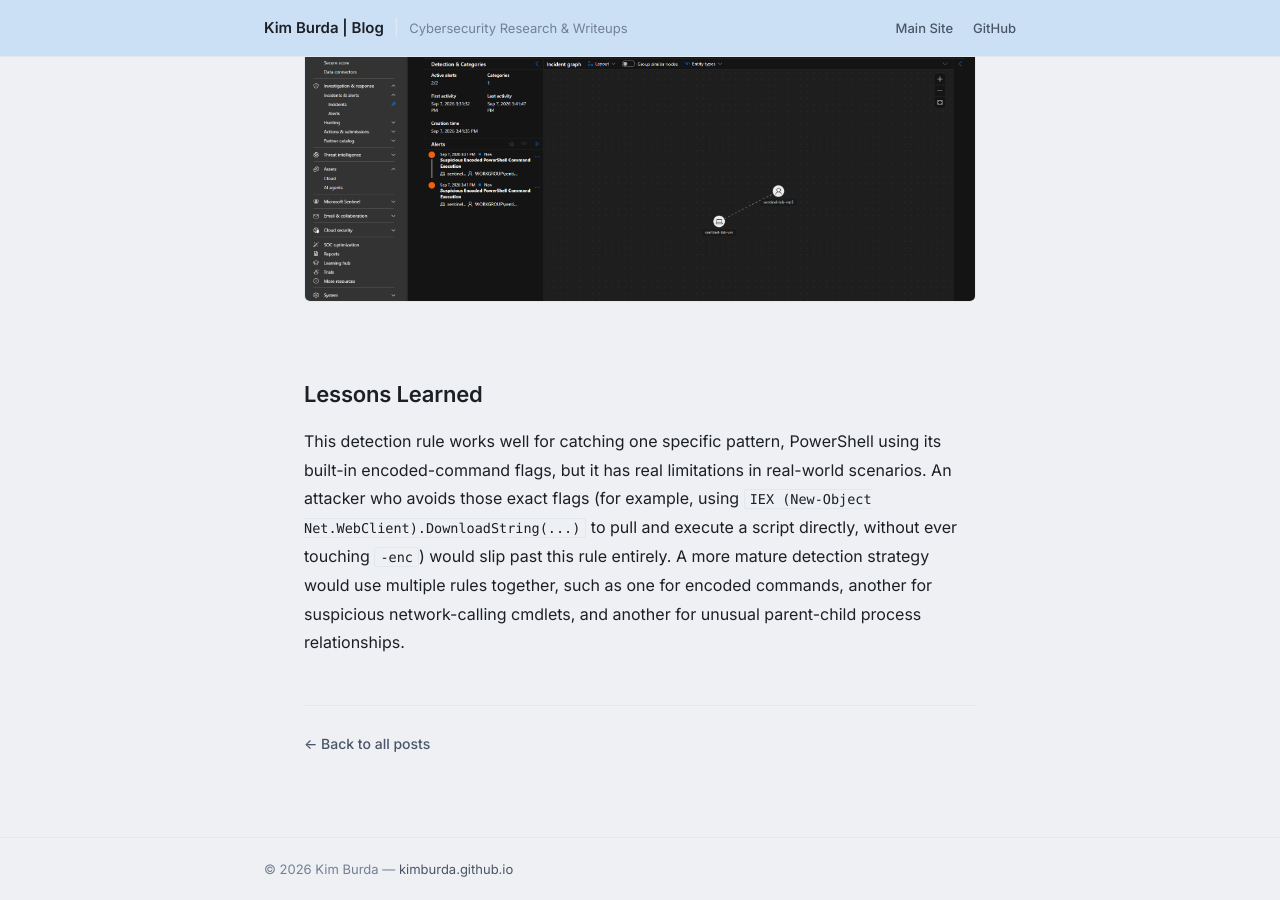
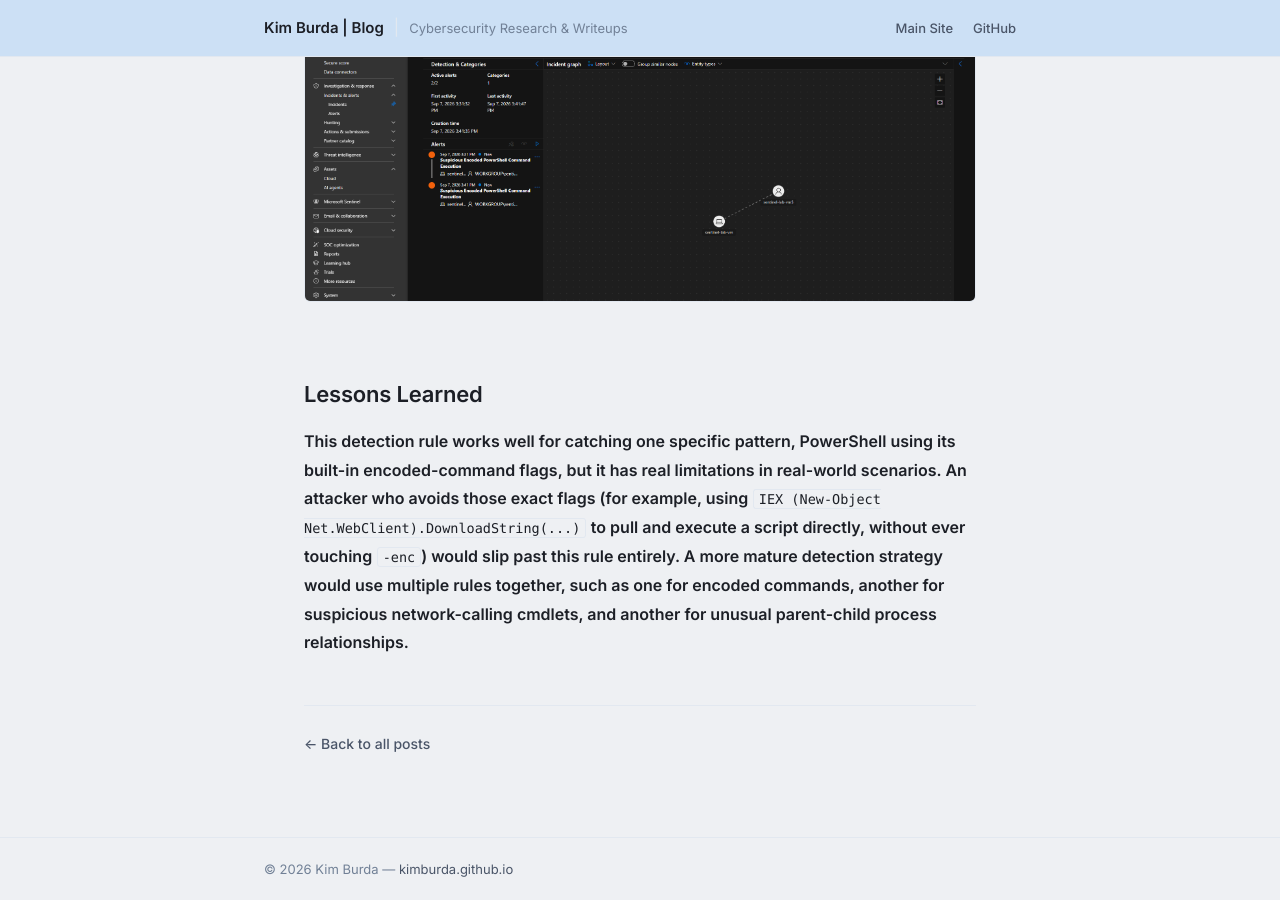
Before and after one commit to kimburda/blog, a Jekyll site: the page built from _posts/2026-09-07-building-a-detection-lab-in-microsoft-sentinel.md, in a window 1280 px wide and 900 px high, scrolled down 5882 px. Built offline with Jekyll 4.4.1, drawn with Linux system fonts in a browser that asks for light colours; our own code applies the rules of GitHub Pages for plain Markdown files.

```diff
--- a/_posts/2026-09-07-building-a-detection-lab-in-microsoft-sentinel.md
+++ b/_posts/2026-09-07-building-a-detection-lab-in-microsoft-sentinel.md
@@ -69,4 +69,4 @@ SecurityEvent
 
 ## **Lessons Learned**
 
-This detection rule works well for catching one specific pattern, PowerShell using its built-in encoded-command flags, but it has real limitations in real-world scenarios. An attacker who avoids those exact flags (for example, using `IEX (New-Object Net.WebClient).DownloadString(...)` to pull and execute a script directly, without ever touching `-enc`) would slip past this rule entirely. A more mature detection strategy would use multiple rules together, such as one for encoded commands, another for suspicious network-calling cmdlets, and another for unusual parent-child process relationships.
+**This detection rule works well for catching one specific pattern, PowerShell using its built-in encoded-command flags, but it has real limitations in real-world scenarios. An attacker who avoids those exact flags (for example, using** `IEX (New-Object Net.WebClient).DownloadString(...)` **to pull and execute a script directly, without ever touching** `-enc`**) would slip past this rule entirely. A more mature detection strategy would use multiple rules together, such as one for encoded commands, another for suspicious network-calling cmdlets, and another for unusual parent-child process relationships.**
```
